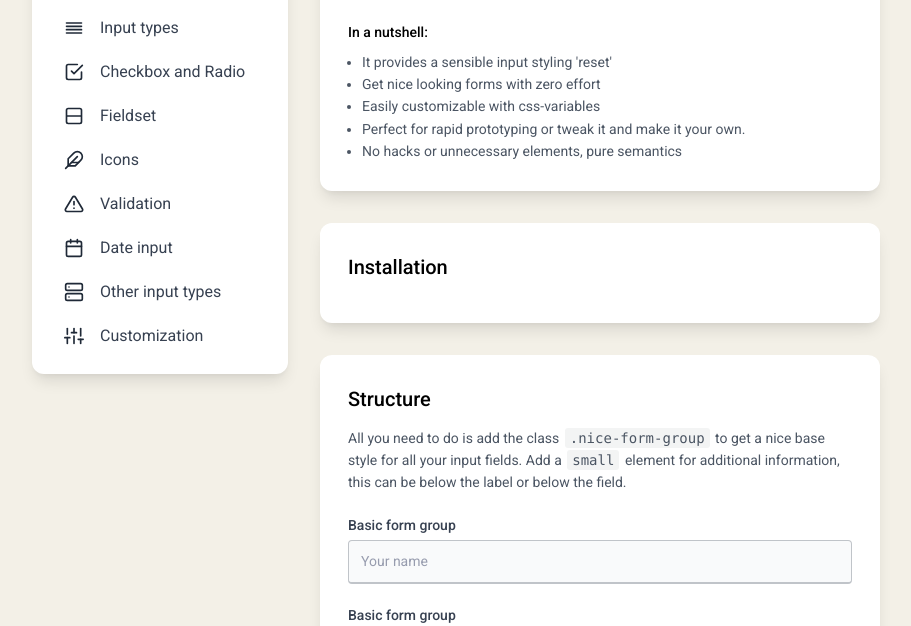
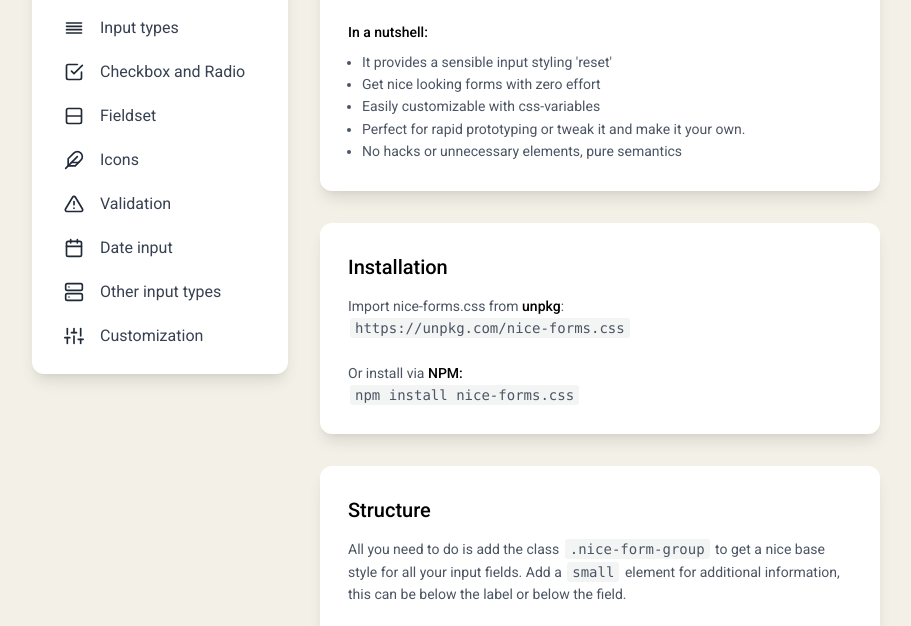
Before and after one commit to nielsVoogt/nice-forms.css, a website: page docs/index.html in a window 1280 px wide. Shown: the part 174-800 px from the top of the page, without its empty margins (184-1095 px from the left). Drawn offline with Linux system fonts and the light colour scheme.

Commit message:
Updated installation guides

```diff
--- a/docs/index.html
+++ b/docs/index.html
@@ -284,7 +284,22 @@
         <section>
           <div class="href-target" id="installation"></div>
           <h1>Installation</h1>
-        </section>
+
+
+Import nice-forms.css from <strong>unpkg</strong>:
+<br>
+<code>
+https://unpkg.com/nice-forms.css
+</code>
+<br>
+<br>
+Or install via <strong>NPM:</strong><br>
+<code>
+
+npm install nice-forms.css
+</code>
+
+</section>
 
         <section>
           <div class="href-target" id="structure"></div>
```
Also changed, not shown: README.md.
